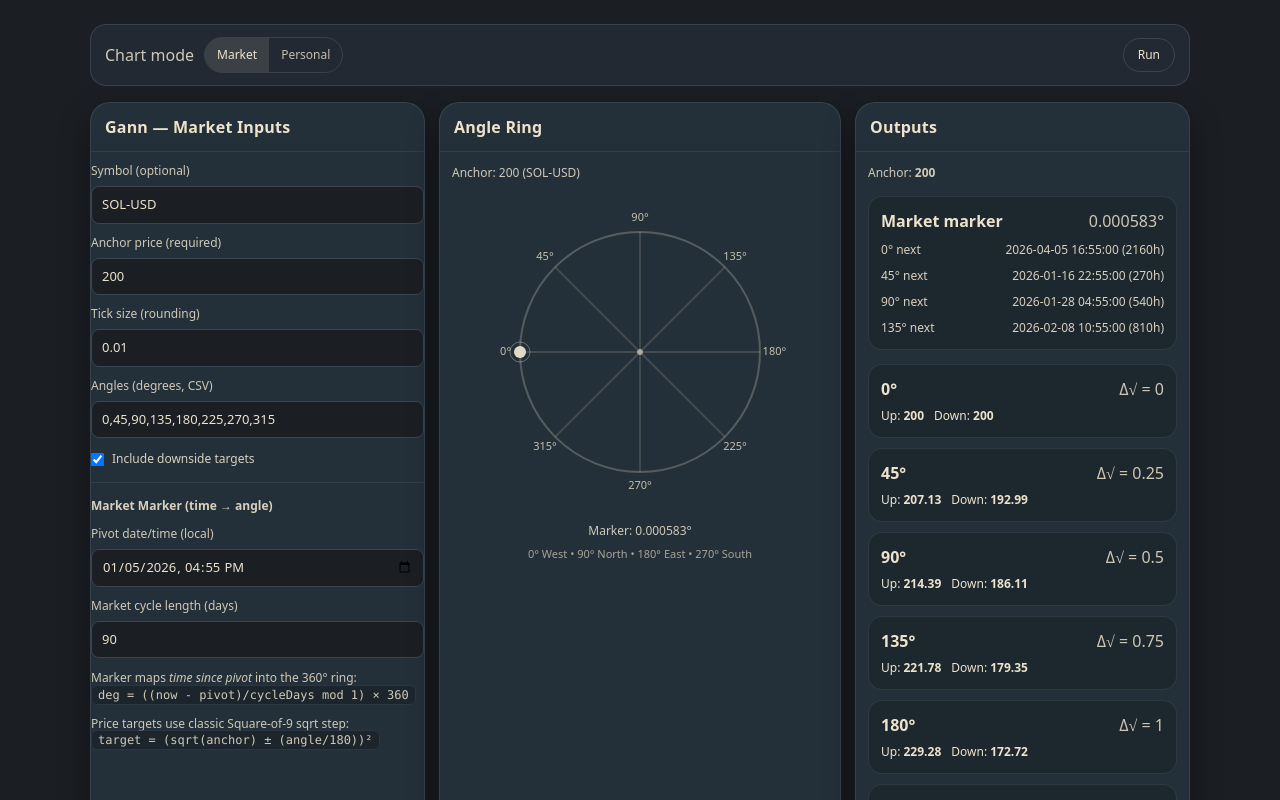
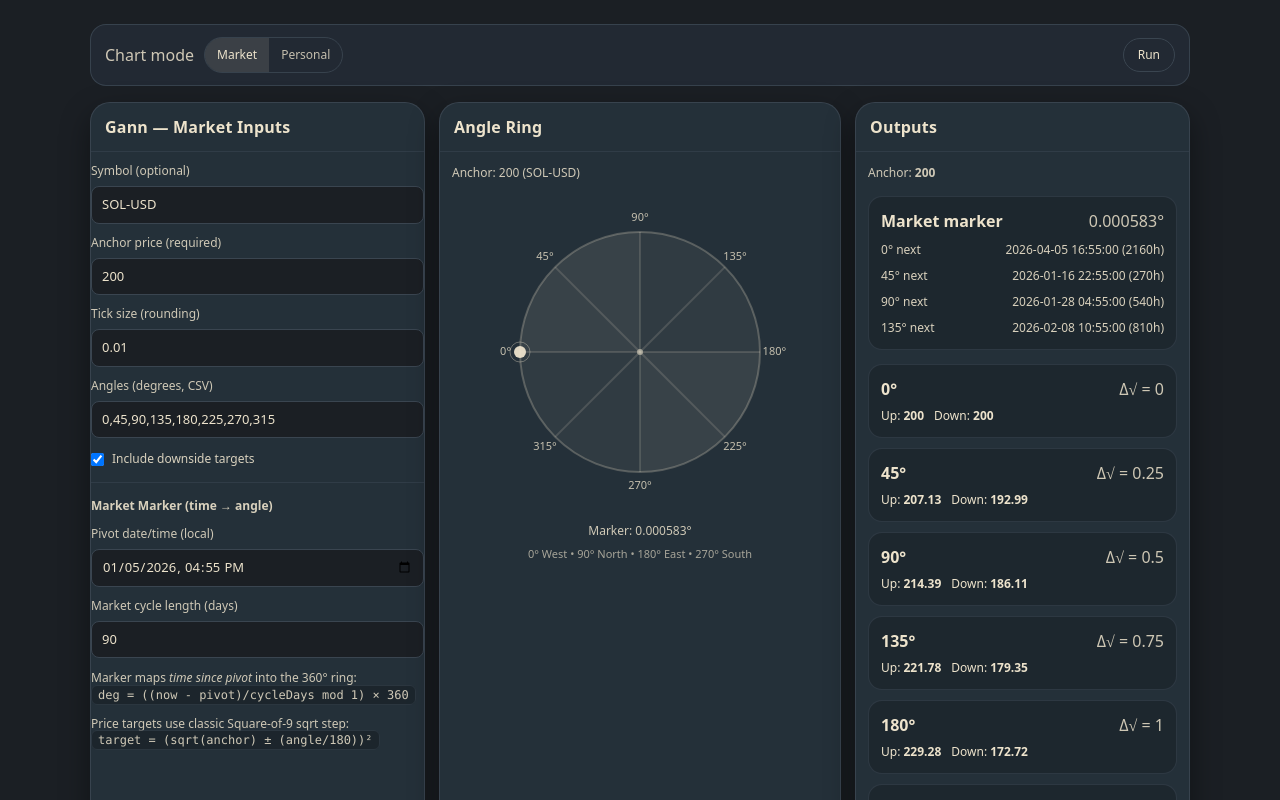
Before and after one commit to jaysperspective/URA, a Next.js app in the folder web/: page /chart in a window 1280 px wide. Both pictures are taken after a click on the button "Run". Shown: the top 800 px of the page. Built offline with nearby package versions, Linux system fonts and the light colour scheme.

Commit message:
Update page.tsx

```diff
--- a/web/src/app/chart/page.tsx
+++ b/web/src/app/chart/page.tsx
@@ -322,8 +322,15 @@ function AngleRing({
   const cy = size / 2;
   const r = 120;
 
-  // ✅ 0° at WEST, increasing clockwise:
-  // 0° West, 90° North, 180° East, 270° South
+  // Quadrant shading (subtle, 4 wedges: 0–90, 90–180, 180–270, 270–360)
+  // Oriented with 0° at WEST, increasing clockwise.
+  const quadrantWedges = [
+    { start: 0, end: 90, opacity: 0.10 },
+    { start: 90, end: 180, opacity: 0.06 },
+    { start: 180, end: 270, opacity: 0.10 },
+    { start: 270, end: 360, opacity: 0.06 },
+  ];
+
   const spokes = angles.map((deg) => {
     const p = polarToXY_West0_CW(cx, cy, r, deg);
     return { deg, x2: p.x, y2: p.y };
@@ -336,9 +343,20 @@ function AngleRing({
       {subtitle ? <div style={{ fontSize: 12, opacity: 0.85, marginBottom: 10 }}>{subtitle}</div> : null}
 
       <svg width={size} height={size} style={{ display: "block", margin: "0 auto" }}>
+        {/* Quadrant wedges */}
+        {quadrantWedges.map((q) => (
+          <path
+            key={`${q.start}-${q.end}`}
+            d={wedgePath(cx, cy, r, q.start, q.end)}
+            fill={`rgba(237,227,204,${q.opacity})`}
+            stroke="none"
+          />
+        ))}
+
+        {/* Outer circle */}
         <circle cx={cx} cy={cy} r={r} fill="none" stroke="rgba(237,227,204,0.25)" strokeWidth={2} />
 
-        {/* spokes */}
+        {/* spokes + labels */}
         {spokes.map((s) => (
           <g key={s.deg}>
             <line x1={cx} y1={cy} x2={s.x2} y2={s.y2} stroke="rgba(237,227,204,0.15)" strokeWidth={2} />
@@ -506,6 +524,20 @@ function polarToXY_West0_CW(cx: number, cy: number, r: number, deg: number) {
   return { x: cx + Math.cos(a) * r, y: cy + Math.sin(a) * r };
 }
 
+function wedgePath(cx: number, cy: number, r: number, startDeg: number, endDeg: number) {
+  // Uses the same mapping as polarToXY_West0_CW
+  const p1 = polarToXY_West0_CW(cx, cy, r, startDeg);
+  const p2 = polarToXY_West0_CW(cx, cy, r, endDeg);
+  const largeArc = endDeg - startDeg > 180 ? 1 : 0;
+
+  return [
+    `M ${cx} ${cy}`,
+    `L ${p1.x} ${p1.y}`,
+    `A ${r} ${r} 0 ${largeArc} 1 ${p2.x} ${p2.y}`,
+    "Z",
+  ].join(" ");
+}
+
 function formatNum(n: any) {
   const x = Number(n);
   if (!Number.isFinite(x)) return String(n);
```
